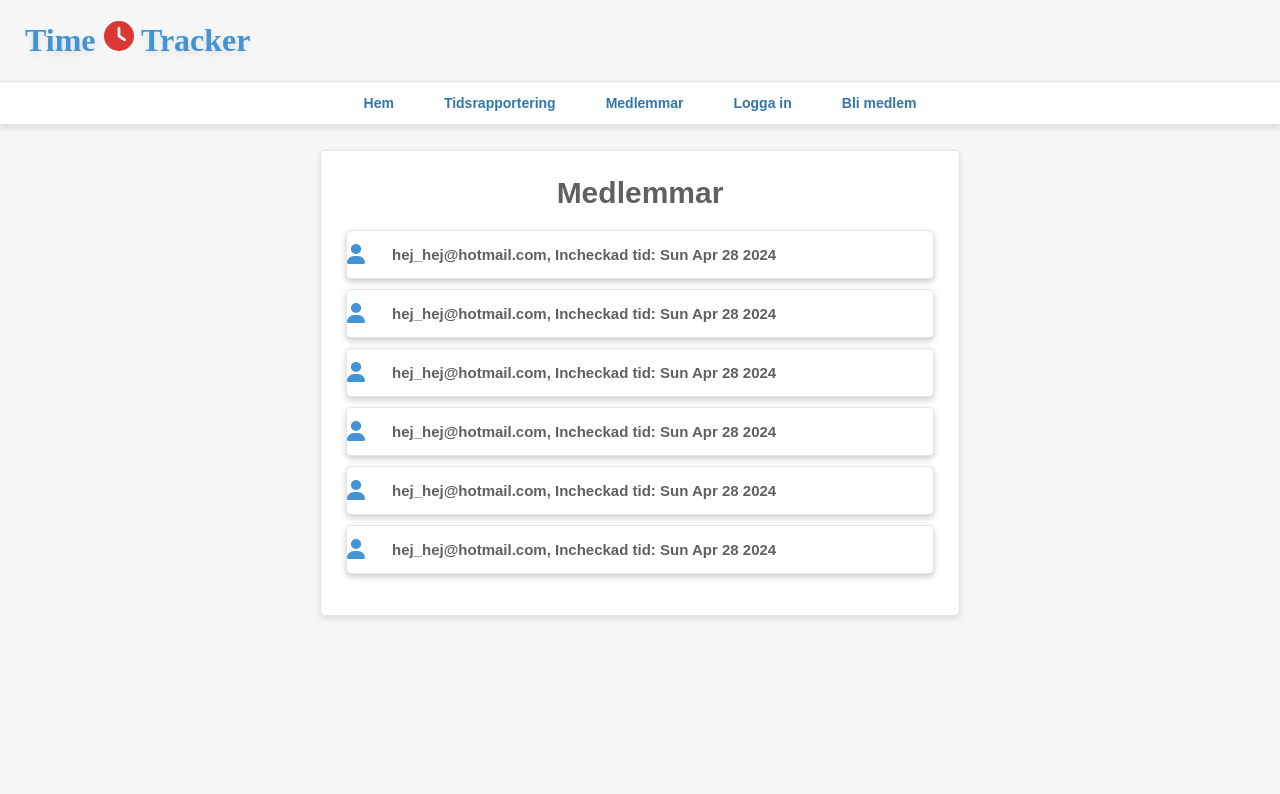
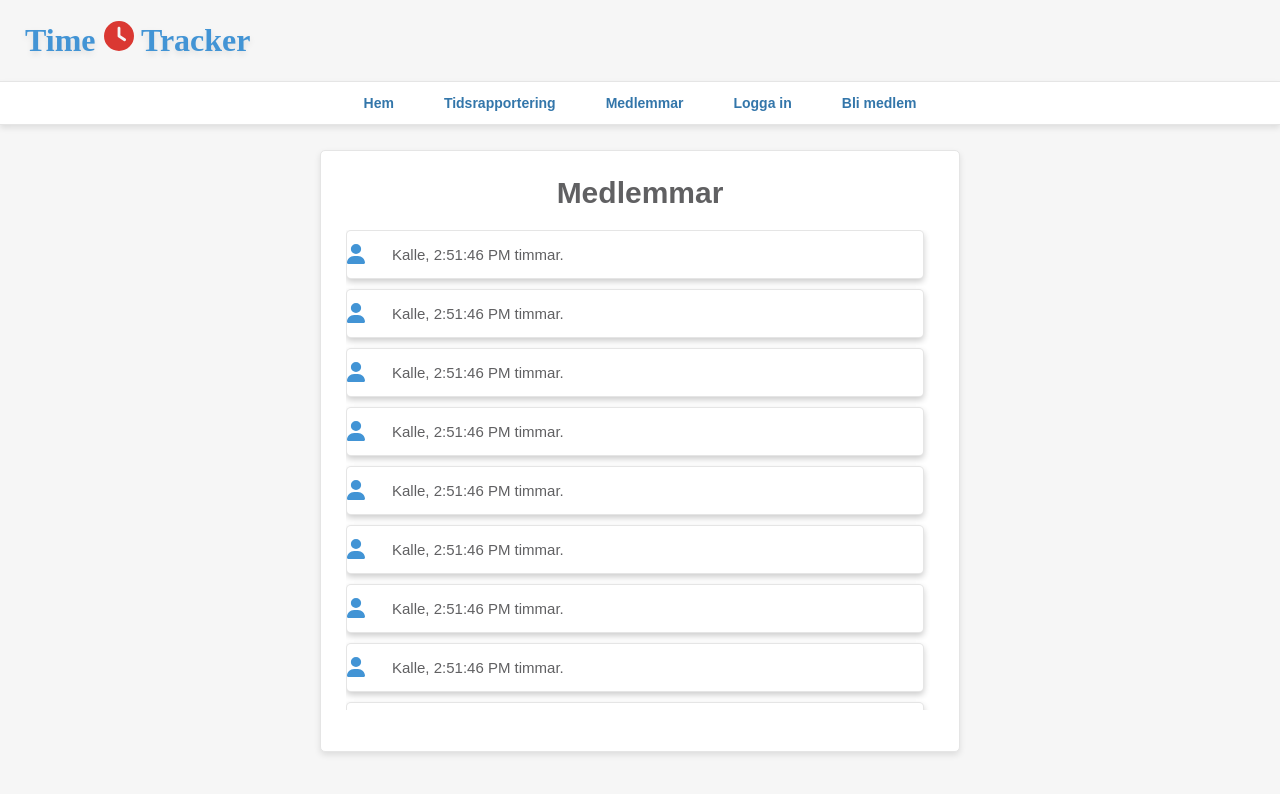
Before and after one commit to RobbanT/timetracker-frontend, a React (Vite) app: page / in a window 1280 px wide. Both pictures are taken after a click on the link "Medlemmar". Shown: the top 794 px of the page. Built offline with nearby package versions, Linux system fonts and the light colour scheme.

Commit message:
CSS färdig.

```diff
--- a/src/components/Main/Main.tsx
+++ b/src/components/Main/Main.tsx
@@ -57,22 +57,82 @@ function Members() {
     return (
         <ul>
             <li>
-                {"hej_hej@hotmail.com"}, Incheckad tid: {new Date().toDateString()}
+                {"Kalle"}, {new Date().toLocaleTimeString()} timmar.
             </li>
             <li>
-                {"hej_hej@hotmail.com"}, Incheckad tid: {new Date().toDateString()}
-            </li>{" "}
+                {"Kalle"}, {new Date().toLocaleTimeString()} timmar.
+            </li>
             <li>
-                {"hej_hej@hotmail.com"}, Incheckad tid: {new Date().toDateString()}
-            </li>{" "}
+                {"Kalle"}, {new Date().toLocaleTimeString()} timmar.
+            </li>
             <li>
-                {"hej_hej@hotmail.com"}, Incheckad tid: {new Date().toDateString()}
-            </li>{" "}
+                {"Kalle"}, {new Date().toLocaleTimeString()} timmar.
+            </li>
             <li>
-                {"hej_hej@hotmail.com"}, Incheckad tid: {new Date().toDateString()}
-            </li>{" "}
+                {"Kalle"}, {new Date().toLocaleTimeString()} timmar.
+            </li>
             <li>
-                {"hej_hej@hotmail.com"}, Incheckad tid: {new Date().toDateString()}
+                {"Kalle"}, {new Date().toLocaleTimeString()} timmar.
+            </li>
+            <li>
+                {"Kalle"}, {new Date().toLocaleTimeString()} timmar.
+            </li>
+            <li>
+                {"Kalle"}, {new Date().toLocaleTimeString()} timmar.
+            </li>
+            <li>
+                {"Kalle"}, {new Date().toLocaleTimeString()} timmar.
+            </li>
+            <li>
+                {"Kalle"}, {new Date().toLocaleTimeString()} timmar.
+            </li>
+            <li>
+                {"Kalle"}, {new Date().toLocaleTimeString()} timmar.
+            </li>
+            <li>
+                {"Kalle"}, {new Date().toLocaleTimeString()} timmar.
+            </li>
+            <li>
+                {"Kalle"}, {new Date().toLocaleTimeString()} timmar.
+            </li>
+            <li>
+                {"Kalle"}, {new Date().toLocaleTimeString()} timmar.
+            </li>
+            <li>
+                {"Kalle"}, {new Date().toLocaleTimeString()} timmar.
+            </li>
+            <li>
+                {"Kalle"}, {new Date().toLocaleTimeString()} timmar.
+            </li>
+            <li>
+                {"Kalle"}, {new Date().toLocaleTimeString()} timmar.
+            </li>
+            <li>
+                {"Kalle"}, {new Date().toLocaleTimeString()} timmar.
+            </li>
+            <li>
+                {"Kalle"}, {new Date().toLocaleTimeString()} timmar.
+            </li>
+            <li>
+                {"Kalle"}, {new Date().toLocaleTimeString()} timmar.
+            </li>
+            <li>
+                {"Kalle"}, {new Date().toLocaleTimeString()} timmar.
+            </li>
+            <li>
+                {"Kalle"}, {new Date().toLocaleTimeString()} timmar.
+            </li>
+            <li>
+                {"Kalle"}, {new Date().toLocaleTimeString()} timmar.
+            </li>
+            <li>
+                {"Kalle"}, {new Date().toLocaleTimeString()} timmar.
+            </li>
+            <li>
+                {"Kalle"}, {new Date().toLocaleTimeString()} timmar.
+            </li>
+            <li>
+                {"Kalle"}, {new Date().toLocaleTimeString()} timmar.
             </li>
         </ul>
     );
@@ -81,8 +141,8 @@ function Members() {
 function Login() {
     return (
         <form>
-            <label>E-postadress</label>
-            <input placeholder="Ange e-postadress..." type="email" maxLength={64} required></input>
+            <label>Användarnamn</label>
+            <input placeholder="Ange användarnamn..." maxLength={64} required></input>
             <label>Lösenord</label>
             <input placeholder="Ange lösenord..." type="password" minLength={12} maxLength={64} required></input>
             <button type="submit">Logga in</button>
@@ -93,8 +153,8 @@ function Login() {
 function SignUp() {
     return (
         <form>
-            <label>E-postadress</label>
-            <input placeholder="Ange e-postadress..." type="email" maxLength={64} required></input>
+            <label>Användarnamn</label>
+            <input placeholder="Användarnamn" maxLength={64} required></input>
             <label>Lösenord</label>
             <input placeholder="Ange lösenord..." type="password" minLength={12} maxLength={64} required></input>
             <label>Bekräfta lösenord</label>
--- a/src/components/Main/style.css
+++ b/src/components/Main/style.css
@@ -30,6 +30,9 @@ main {
 
 ul {
     padding: 0;
+    overflow-y: auto;
+    padding: 0 10px 0 0;
+    height: 60vh;
 }
 
 ul > li {
@@ -40,10 +43,10 @@ ul > li {
     background-position-y: 13px;
     word-wrap: break-word;
     color: #606062;
-    font: bold 15px Arial;
+    font: lighter 15px Arial;
     list-style-type: none;
     padding: 15px 15px 15px 45px;
-    margin: 10px 0;
+    margin: 0 0 10px 0;
     border-radius: 5px;
     box-shadow: 0 3px 6px rgba(0, 0, 0, 0.2);
     border: rgba(0, 0, 0, 0.1) solid 1px;
@@ -105,3 +108,24 @@ form > button:hover {
     background-color: #3376aa;
     box-shadow: 0 0 10px rgba(66, 148, 213, 0.5);
 }
+
+::-webkit-scrollbar {
+    width: 10px;
+}
+
+::-webkit-scrollbar-track {
+    background: #ffffff;
+    margin-bottom: 10px;
+}
+
+::-webkit-scrollbar-thumb {
+    background: #ffffff;
+    border-radius: 10px;
+    box-shadow: 0 3px 6px rgba(0, 0, 0, 0.3);
+    border: rgba(0, 0, 0, 0.1) solid 1px;
+}
+
+::-webkit-scrollbar-thumb:hover {
+    background: #f6f6f6;
+    cursor: inherit;
+}
```
